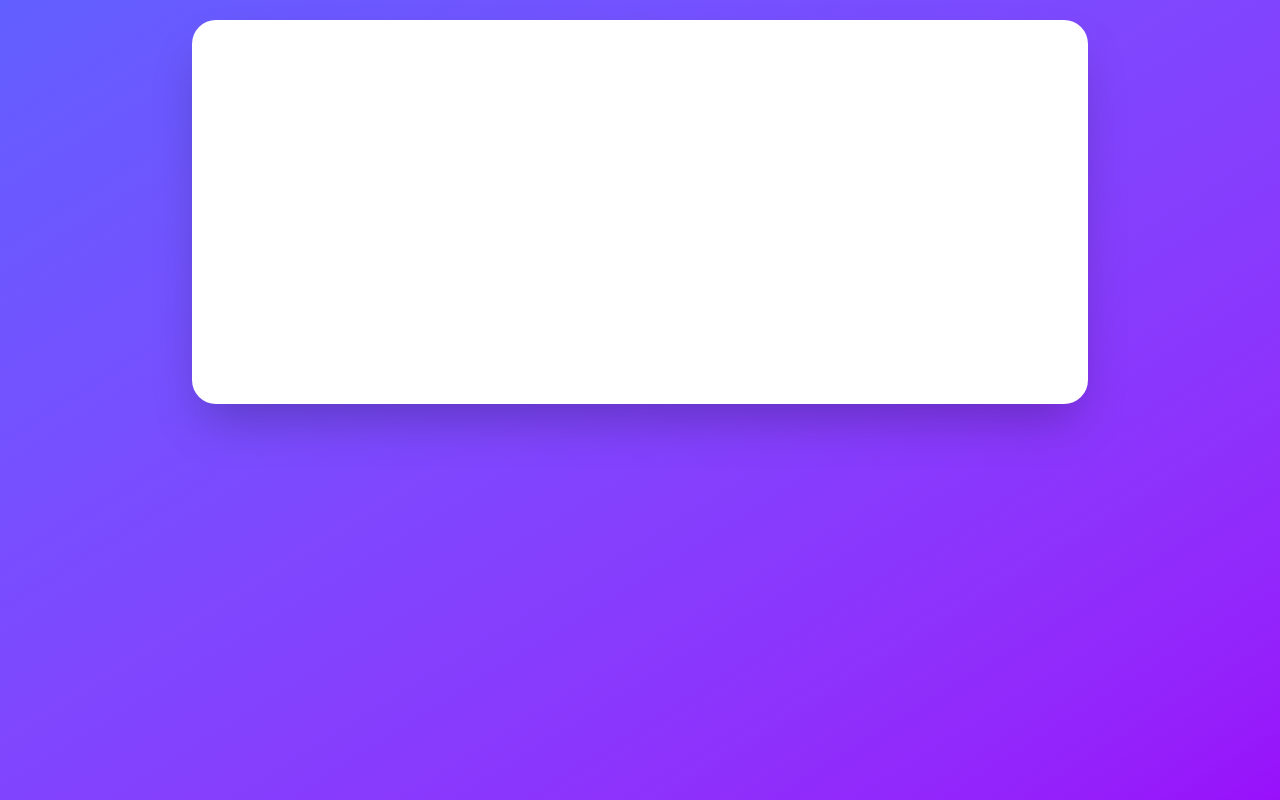
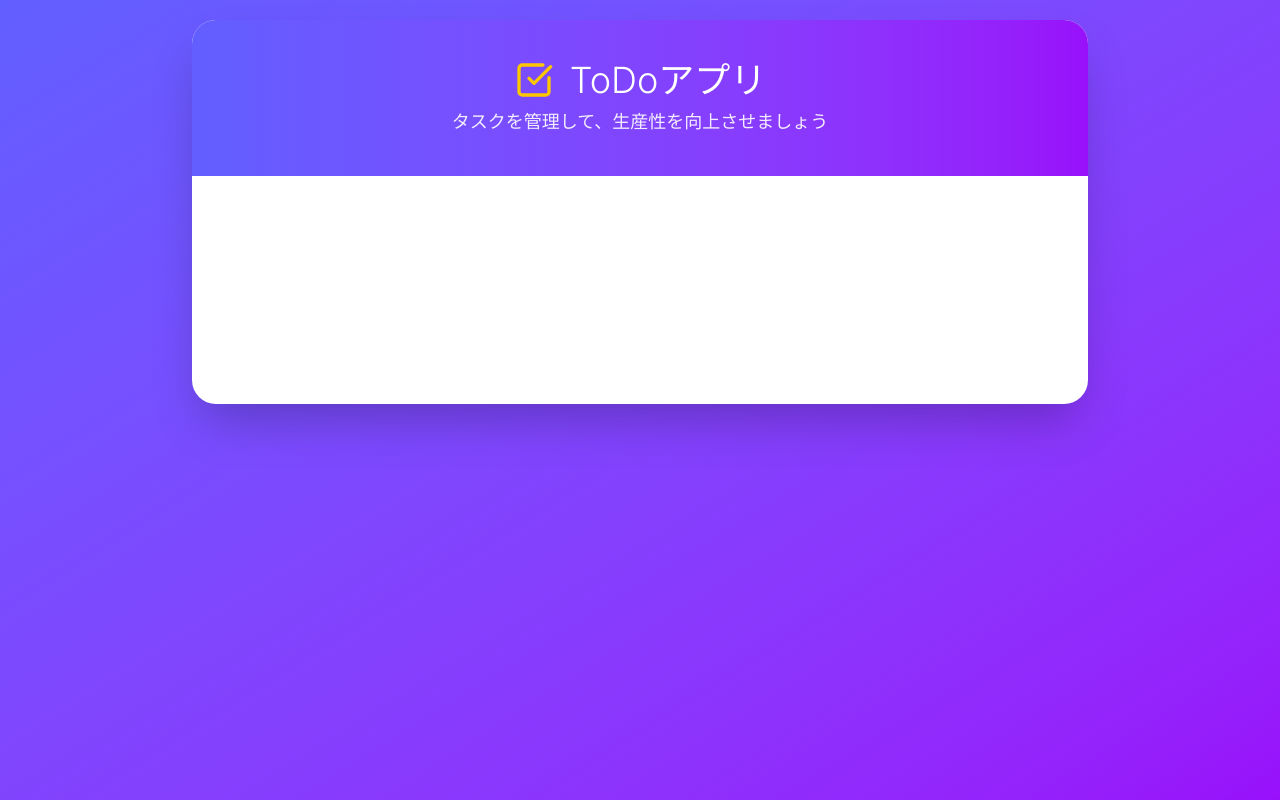
Before and after one commit to R0y132/todoapp-nextjs, a Next.js app: page / in a window 1280 px wide. Built offline with nearby package versions, Linux system fonts and the light colour scheme.

Commit message:
ヘッダー部分を作成

```diff
--- a/package.json
+++ b/package.json
@@ -10,6 +10,7 @@
     "lint:fix": "next lint --fix"
   },
   "dependencies": {
+    "lucide-react": "^0.541.0",
     "next": "15.4.6",
     "react": "19.1.0",
     "react-dom": "19.1.0"
--- a/src/app/page.jsx
+++ b/src/app/page.jsx
@@ -1,8 +1,13 @@
+import { Header } from "@/components/pages/home/Header";
+
 export default function Home() {
   // 表示内容定義
   return (
     <div className="min-h-screen bg-gradient-to-br from-indigo-500 to-purple-600 p-5">
-      <div className="max-w-4xl min-h-96 mx-auto bg-white rounded-3xl overflow-hidden shadow-2xl"></div>
+      <div className="max-w-4xl min-h-96 mx-auto bg-white rounded-3xl overflow-hidden shadow-2xl">
+        {/* ヘッダー部分 */}
+        <Header />
+      </div>
     </div>
   );
 }
--- /dev/null
+++ b/src/components/pages/home/Header.jsx
@@ -0,0 +1,15 @@
+import { CheckSquare } from "lucide-react";
+
+export const Header = () => {
+  return (
+    <div className="bg-gradient-to-r from-indigo-500 to-purple-600 text-white p-10 text-center">
+      <div className="text-4xl font-light mb-2 flex items-center justify-center gap-4">
+        <CheckSquare className="text-yellow-400" size={40} />
+        ToDoアプリ
+      </div>
+      <div className="text-lg opacity-90 font-light">
+        タスクを管理して、生産性を向上させましょう
+      </div>
+    </div>
+  );
+};
```
Also changed, not shown: 1 other file (tests, documents, lock files or other folders).
